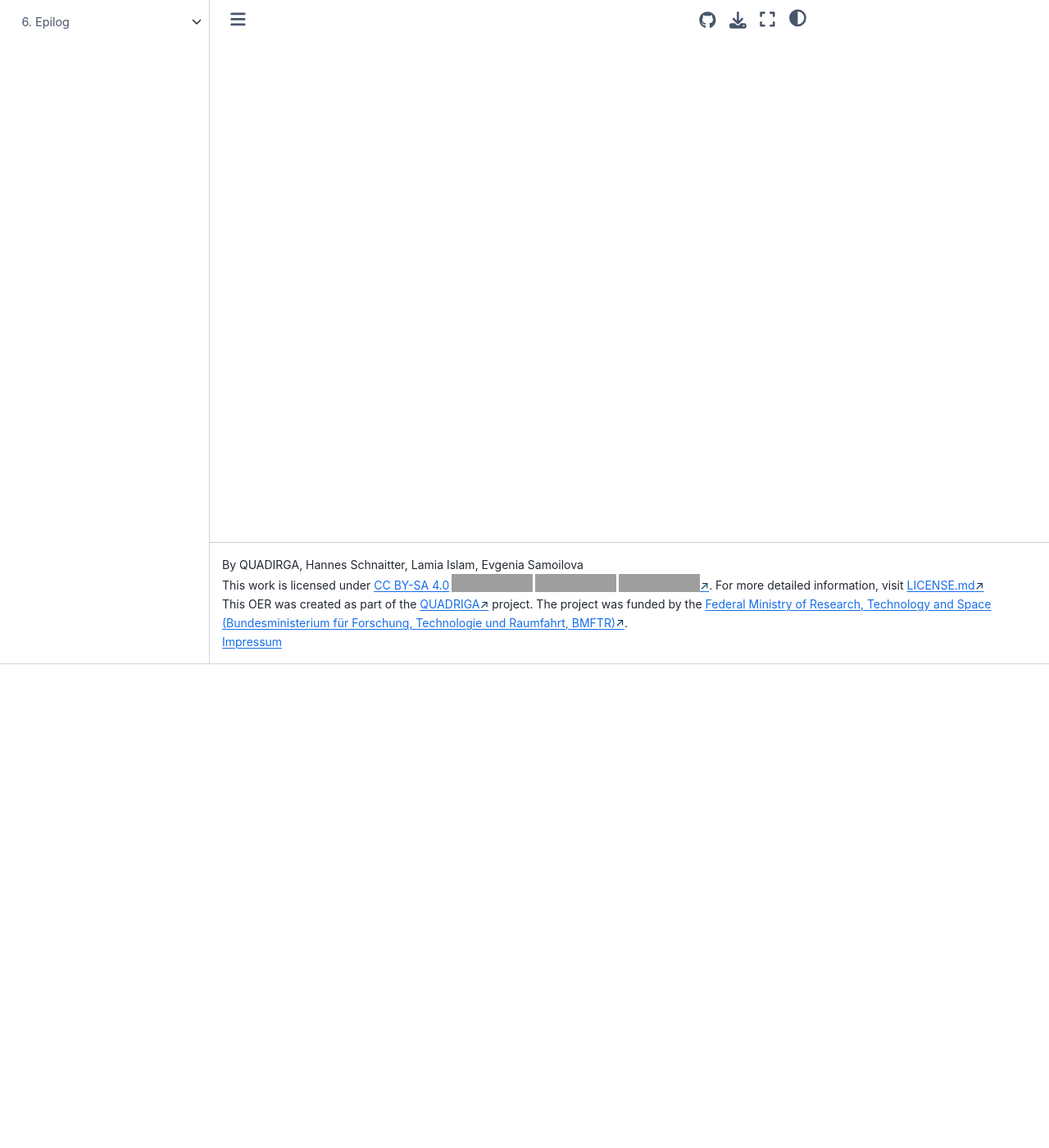
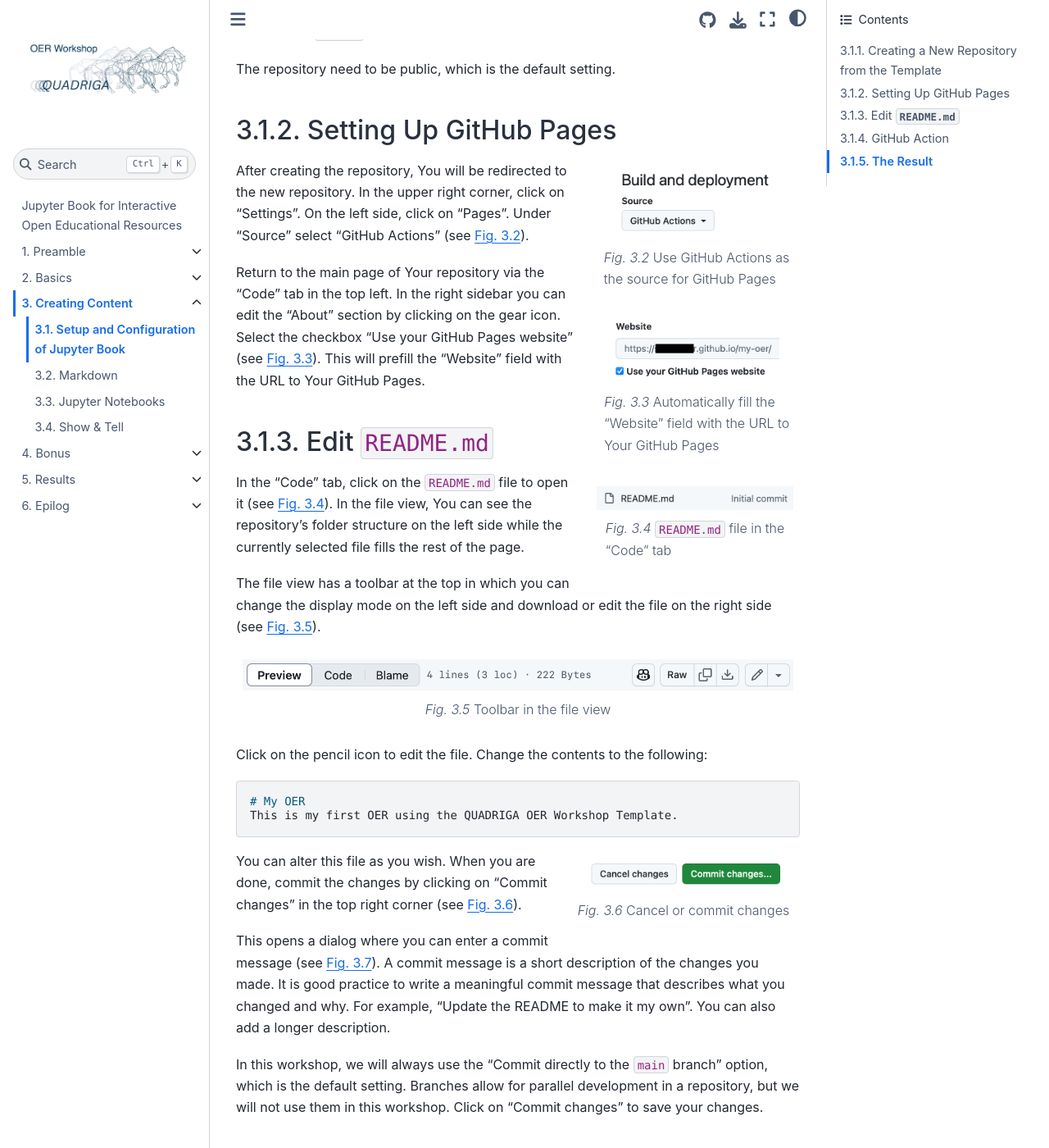
Before and after one commit to quadriga-dk/OER-Workshop, a Jupyter Book: the page built from content/setup.md, in a window 1280 px wide and 1400 px high, scrolled down 590 px. Shown: the whole window at 82% size. Built offline with Jupyter Book 1.0.4 settings and Sphinx 7.4.7 and the Sphinx Book theme 1.1.4, drawn with Linux system fonts in a browser that asks for light colours; pages that are not in the unit, such as notebooks, are missing from menus; some of the changed text lies outside the part shown; grey boxes are pictures that could not be loaded.

Commit message:
feat: add explanation and instructions for github and the setup

````diff
--- a/content/setup.md
+++ b/content/setup.md
@@ -1 +1,108 @@
 # Setup and Configuration of Jupyter Book
+
+In this section You will create a new repository in GitHub based on the OER-Workshop-Template and configure it. The result is a Website hosted on GitHub Pages that reflects the state of the template but belonging to Your GitHub account. Then you will change `_config.yml` and `CITATION.cff` to personalize the repository and make it Your own.
+
+In the following sections You will add content to Your repository and customize it further.
+
+
+## Creating a New Repository from the Template
+
+```{figure} /assets/content/use_this_template_button.png
+---
+align: right
+scale: 60%
+name: fig-use-this-template
+---
+"Use this template" button
+```
+Open the <a href="https://github.com/quadriga-dk/OER-Workshop-Template/" target="_blank" class="external-link">OER-Workshop-Template</a> on GitHub and click the "Use this template" button ({numref}`fig-use-this-template`) in the upper right corner. Select "Create a new repository".
+
+On the next page, name your OER by filling out the field "Repository name". If you don't have anything in mind, use `my-oer`.
+
+The repository need to be public, which is the default setting.
+
+## Setting Up GitHub Pages
+```{figure} /assets/content/pages_source_actions.png
+---
+align: right
+scale: 40%
+name: fig-pages-setup
+---
+Use GitHub Actions as<br>
+the source for GitHub Pages
+```
+After creating the repository, You will be redirected to the new repository. In the upper right corner, click on "Settings". On the left side, click on "Pages". Under "Source" select "GitHub Actions" (see {numref}`fig-pages-setup`).
+
+```{figure} /assets/content/github_pages_url.png
+---
+align: right
+scale: 40%
+name: fig-pages-url
+---
+Automatically fill the<br>
+"Website" field with the URL to<br>
+Your GitHub Pages
+```
+
+Return to the main page of Your repository via the "Code" tab in the top left. In the right sidebar you can edit the "About" section by clicking on the gear icon. Select the checkbox "Use your GitHub Pages website" (see {numref}`fig-pages-url`). This will prefill the "Website" field with the URL to Your GitHub Pages.
+
+## Edit `README.md`
+
+```{figure} /assets/content/code_tab_readme_file.png
+---
+align: right
+scale: 40%
+name: fig-readme-file
+---
+`README.md` file in the<br>
+"Code" tab
+```
+In the "Code" tab, click on the `README.md` file to open it (see {numref}`fig-readme-file`). In the file view, You can see the repository's folder structure on the left side while the currently selected file fills the rest of the page.
+
+The file view has a toolbar at the top in which you can change the display mode on the left side and download or edit the file on the right side (see {numref}`fig-file-view-toolbar`).
+```{figure} /assets/content/file_view_toolbar.png
+---
+align: center
+name: fig-file-view-toolbar
+---
+Toolbar in the file view
+```
+Click on the pencil icon to edit the file. Change the contents to the following:
+
+```markdown
+# My OER
+This is my first OER using the QUADRIGA OER Workshop Template.
+
+```
+
+```{figure} /assets/content/cancel_commit_changes.png
+---
+align: right
+scale: 40%
+name: fig-cancel-commit-changes
+---
+Cancel or commit changes
+```
+
+You can alter this file as you wish. When you are done, commit the changes by clicking on "Commit changes" in the top right corner (see {numref}`fig-cancel-commit-changes`).
+
+This opens a dialog where you can enter a commit message (see {numref}`fig-commit-message-dialog`). A commit message is a short description of the changes you made. It is good practice to write a meaningful commit message that describes what you changed and why. For example, "Update the README to make it my own". You can also add a longer description.
+
+In this workshop, we will always use the "Commit directly to the `main` branch" option, which is the default setting. Branches allow for parallel development in a repository, but we will not use them in this workshop. Click on "Commit changes" to save your changes.
+
+```{figure} /assets/content/commit_message_dialog.png
+---
+align: center
+name: fig-commit-message-dialog
+---
+Commit message dialog
+```
+
+## GitHub Action
+The commit to `main` automatically triggers the GitHub Action defined in `.github/workflows/deploy-book-python-only.yml` which is predefined in the template. This Action builds the Jupyter Book and deploys it to GitHub Pages. You can see the progress and possible errors of the Action by clicking on the "Actions" tab in the top menu of your repository.
+
+In this workshop, we will not go into detail about GitHub Actions, but you can find more information in the <a href="https://docs.github.com/en/actions" target="_blank" class="external-link">GitHub Actions documentation</a>.
+
+## The Result
+
+Now you can click on the URL in the "About" section of the "Code" tab. This will take you to your newly created GitHub Pages site.
````
Also changed, not shown: basics/github.md (+14 -0 lines), assets/content/cancel_commit_changes.png (added), assets/content/code_tab_readme_file.png (added), assets/content/commit_message_dialog.png (added), assets/content/file_view_toolbar.png (added), assets/content/github_pages_url.png (added), assets/content/pages_source_actions.png (added), assets/content/use_this_template_button.png (added).
